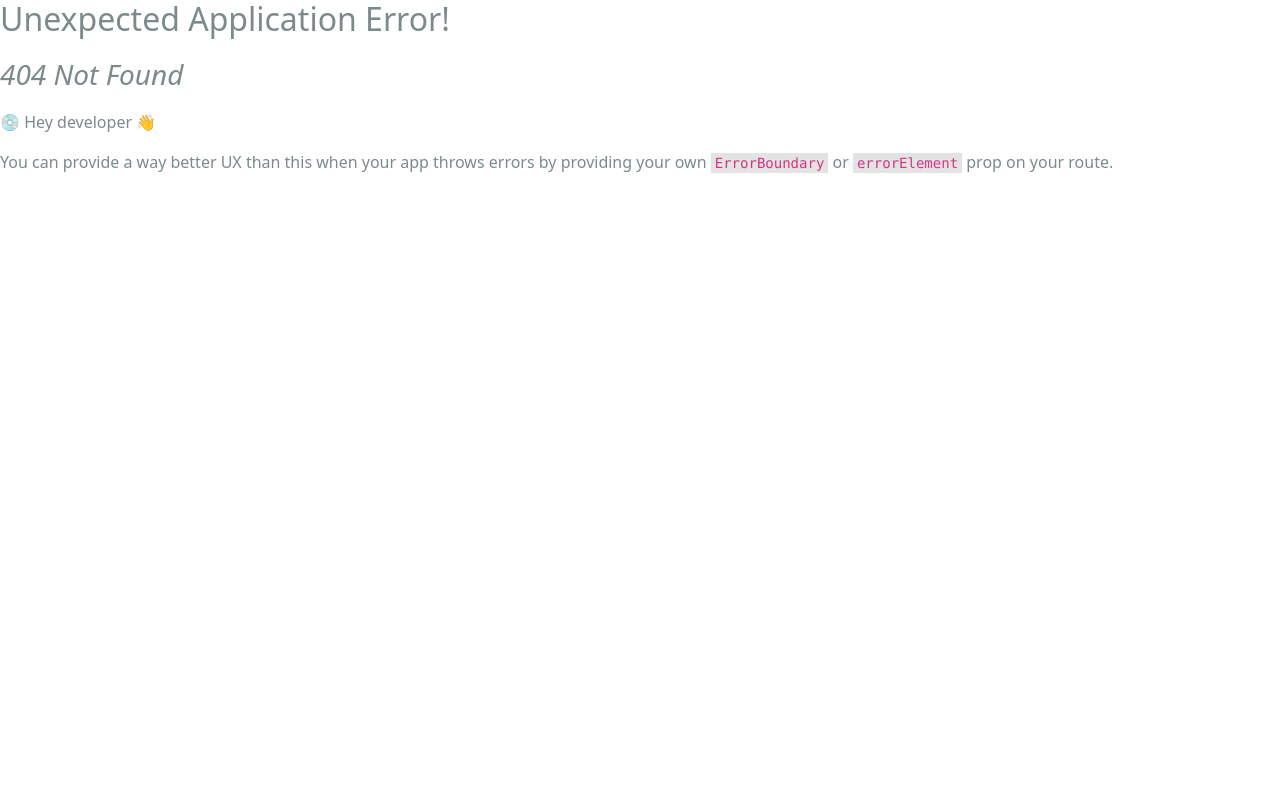
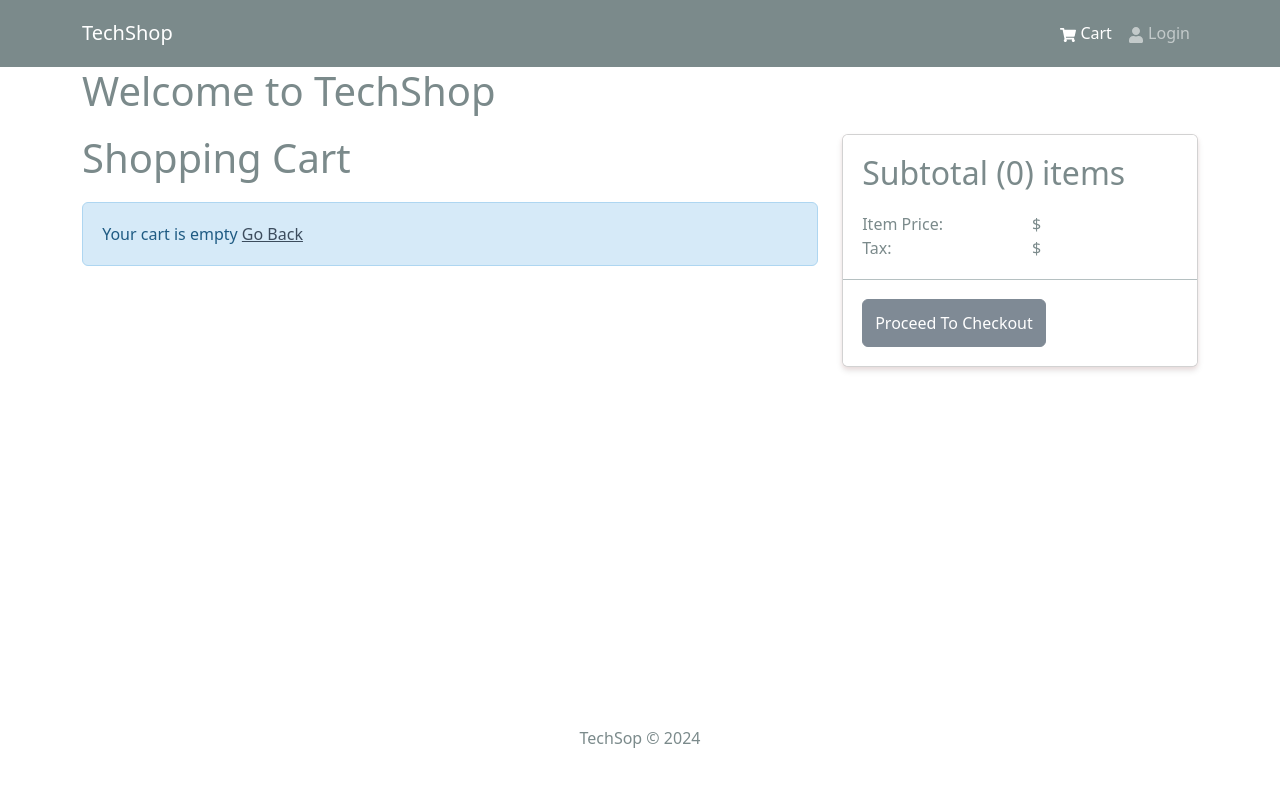
Before and after one commit to nafisahmed42018/techshop, a React (Vite) app in the folder client/: page /cart in a window 1280 px wide. Before the commit this address had no page. Shown: the top 786 px of the page. Built offline with nearby package versions, Linux system fonts and the light colour scheme.

Commit message:
cart screen and logic implemented

```diff
--- a/client/src/components/header.tsx
+++ b/client/src/components/header.tsx
@@ -1,8 +1,10 @@
-import { Navbar, Nav, Container } from 'react-bootstrap'
+import { Navbar, Nav, Container, Badge } from 'react-bootstrap'
 import { FaShoppingCart, FaUser } from 'react-icons/fa'
+import { useSelector } from 'react-redux'
 import { LinkContainer } from 'react-router-bootstrap'
 
 const Header: React.FC = () => {
+  const { cartItems } = useSelector((state: any) => state.cart)
   return (
     <header>
       <Navbar bg="dark" variant="dark" expand="lg" collapseOnSelect>
@@ -16,6 +18,17 @@ const Header: React.FC = () => {
               <LinkContainer to="/cart">
                 <Nav.Link>
                   <FaShoppingCart /> Cart
+                  {cartItems.length > 0 && (
+                    <Badge
+                      pill
+                      bg="success"
+                      style={{
+                        marginLeft: '5px',
+                      }}
+                    >
+                      {cartItems.reduce((a: any, c: any) => a + c.quantity, 0)}
+                    </Badge>
+                  )}
                 </Nav.Link>
               </LinkContainer>
               <LinkContainer to="/login">
--- a/client/src/main.tsx
+++ b/client/src/main.tsx
@@ -14,12 +14,14 @@ import HomeScreen from './pages/home-screen.tsx'
 import ProductScreen from './pages/product-screen.tsx'
 import { Provider } from 'react-redux'
 import store from './store'
+import CartScreen from './pages/cart-screen.tsx'
 
 const router = createBrowserRouter(
   createRoutesFromElements(
     <Route path="/" element={<App />}>
       <Route index={true} path="/" element={<HomeScreen />} />
       <Route path="/product/:id" element={<ProductScreen />} />
+      <Route path="/cart" element={<CartScreen />} />
     </Route>,
   ),
 )
--- /dev/null
+++ b/client/src/pages/cart-screen.tsx
@@ -0,0 +1,131 @@
+import { Link, useNavigate } from 'react-router-dom'
+import { useDispatch, useSelector } from 'react-redux'
+import { Row, Col, ListGroup, Image, Form, Button, Card } from 'react-bootstrap'
+import { FaTrash } from 'react-icons/fa'
+import Message from '../components/message'
+import { addToCart, removeFromCart } from '../slices/cart-slice'
+import { cartItem } from '../types'
+
+const CartScreen = () => {
+  const navigate = useNavigate()
+  const dispatch = useDispatch()
+
+  const cart = useSelector((state: any) => state.cart)
+  const { cartItems, itemsPrice, taxPrice, shippingPrice, totalPrice } = cart
+  console.log(cart)
+
+  // NOTE: no need for an async function here as we are not awaiting the
+  // resolution of a Promise
+  const addToCartHandler = (product: any, quantity: any) => {
+    dispatch(addToCart({ ...product, quantity }))
+  }
+
+  const removeFromCartHandler = (id: string) => {
+    dispatch(removeFromCart(id))
+  }
+
+  const checkoutHandler = () => {
+    navigate('/login?redirect=/shipping')
+  }
+
+  return (
+    <Row>
+      <Col md={8}>
+        <h1 style={{ marginBottom: '20px' }}>Shopping Cart</h1>
+        {cartItems.length === 0 ? (
+          <Message>
+            Your cart is empty <Link to="/">Go Back</Link>
+          </Message>
+        ) : (
+          <ListGroup variant="flush">
+            {cartItems.map((item: cartItem) => (
+              <ListGroup.Item key={item._id}>
+                <Row>
+                  <Col md={2}>
+                    <Image src={item.image} alt={item.name} fluid rounded />
+                  </Col>
+                  <Col md={3}>
+                    <Link to={`/product/${item._id}`}>{item.name}</Link>
+                  </Col>
+                  <Col md={2}>${item.price}</Col>
+                  <Col md={2}>
+                    <Form.Control
+                      as="select"
+                      value={item.quantity}
+                      onChange={(e) =>
+                        addToCartHandler(item, Number(e.target.value))
+                      }
+                    >
+                      {[...Array(item.countInStock).keys()].map((x) => (
+                        <option key={x + 1} value={x + 1}>
+                          {x + 1}
+                        </option>
+                      ))}
+                    </Form.Control>
+                  </Col>
+                  <Col md={2}>
+                    <Button
+                      type="button"
+                      variant="light"
+                      onClick={() => removeFromCartHandler(item._id)}
+                    >
+                      <FaTrash />
+                    </Button>
+                  </Col>
+                </Row>
+              </ListGroup.Item>
+            ))}
+          </ListGroup>
+        )}
+      </Col>
+      <Col md={4}>
+        <Card>
+          <ListGroup variant="flush">
+            <ListGroup.Item>
+              <h2>
+                Subtotal (
+                {cartItems.reduce(
+                  (acc: any, item: any) => acc + item.quantity,
+                  0,
+                )}
+                ) items
+              </h2>
+              <Row>
+                <Col>Item Price:</Col>
+                <Col>${itemsPrice}</Col>
+              </Row>
+              <Row>
+                <Col>Tax:</Col>
+                <Col>${taxPrice}</Col>
+              </Row>
+              {cartItems.length !== 0 && (
+                <>
+                  <Row>
+                    <Col>Shipping Cost:</Col>
+                    <Col>${shippingPrice}</Col>
+                  </Row>
+                  <Row>
+                    <Col>Total Price:</Col>
+                    <Col>${totalPrice}</Col>
+                  </Row>
+                </>
+              )}
+            </ListGroup.Item>
+            <ListGroup.Item>
+              <Button
+                type="button"
+                className="btn-block"
+                disabled={cartItems.length === 0}
+                onClick={checkoutHandler}
+              >
+                Proceed To Checkout
+              </Button>
+            </ListGroup.Item>
+          </ListGroup>
+        </Card>
+      </Col>
+    </Row>
+  )
+}
+
+export default CartScreen
--- a/client/src/slices/cart-slice.ts
+++ b/client/src/slices/cart-slice.ts
@@ -1,13 +1,10 @@
 import { createSlice } from '@reduxjs/toolkit'
-import { cartItem } from '../types'
+import { Product, cartItem } from '../types'
+import { updateCart } from '../utils/cart-utils'
 
 const initialState = localStorage.getItem('cart')
   ? JSON.parse(localStorage.getItem('cart') as string)
   : { cartItems: [] }
-
-const addDecimals = (num: number) => {
-  return Math.round((num * 100) / 100).toFixed(2)
-}
 
 const cartSlice = createSlice({
   name: 'cart',
@@ -28,28 +25,17 @@ const cartSlice = createSlice({
         state.cartItems = [...state.cartItems, item]
       }
 
-      //   calculate items price
-      state.itemsPrice = addDecimals(
-        state.cartItems.reduce(
-          (acc, item) => acc + item.price * item.quantity,
-          0,
-        ),
+      updateCart(state)
+    },
+    removeFromCart: (state, action) => {
+      state.cartItems = state.cartItems.filter(
+        (x: cartItem) => x._id !== action.payload,
       )
-      //   calculate shipping price
-      state.shippingPrice = addDecimals(state.itemsPrice > 100 ? 0 : 100)
-      //   calculate tax price
-      state.taxPrice = addDecimals(Number((0.15 * state.itemsPrice).toFixed(2)))
-      //   calculate total price
-      state.totalPrice = (
-        Number(state.itemsPrice) +
-        Number(state.shippingPrice) +
-        Number(state.taxPrice)
-      ).toFixed(2)
-      localStorage.setItem('cart', JSON.stringify(state))
+
+      return updateCart(state)
     },
   },
 })
 
+export const { addToCart, removeFromCart } = cartSlice.actions
 export default cartSlice.reducer
-
-export const { addToCart } = cartSlice.actions
--- a/client/src/types/index.ts
+++ b/client/src/types/index.ts
@@ -17,4 +17,5 @@ export type cartItem = {
   countInStock: number
   rating: number
   numReviews: number
+  quantity: number
 }
--- /dev/null
+++ b/client/src/utils/cart-utils.ts
@@ -0,0 +1,26 @@
+export const addDecimals = (num: number) => {
+  return (Math.round(num * 100) / 100).toFixed(2)
+}
+
+export const updateCart = (state: any) => {
+  //   calculate items price
+  state.itemsPrice = addDecimals(
+    state.cartItems.reduce(
+      (acc: any, item: any) => acc + (item.price * 100 * item.quantity) / 100,
+      0,
+    ),
+  )
+  //   calculate shipping price
+  state.shippingPrice = addDecimals(state.itemsPrice > 100 ? 0 : 100)
+  //   calculate tax price
+  state.taxPrice = addDecimals(Number((0.15 * state.itemsPrice).toFixed(2)))
+  //   calculate total price
+  state.totalPrice = (
+    Number(state.itemsPrice) +
+    Number(state.shippingPrice) +
+    Number(state.taxPrice)
+  ).toFixed(2)
+  localStorage.setItem('cart', JSON.stringify(state))
+
+  return state
+}
```
